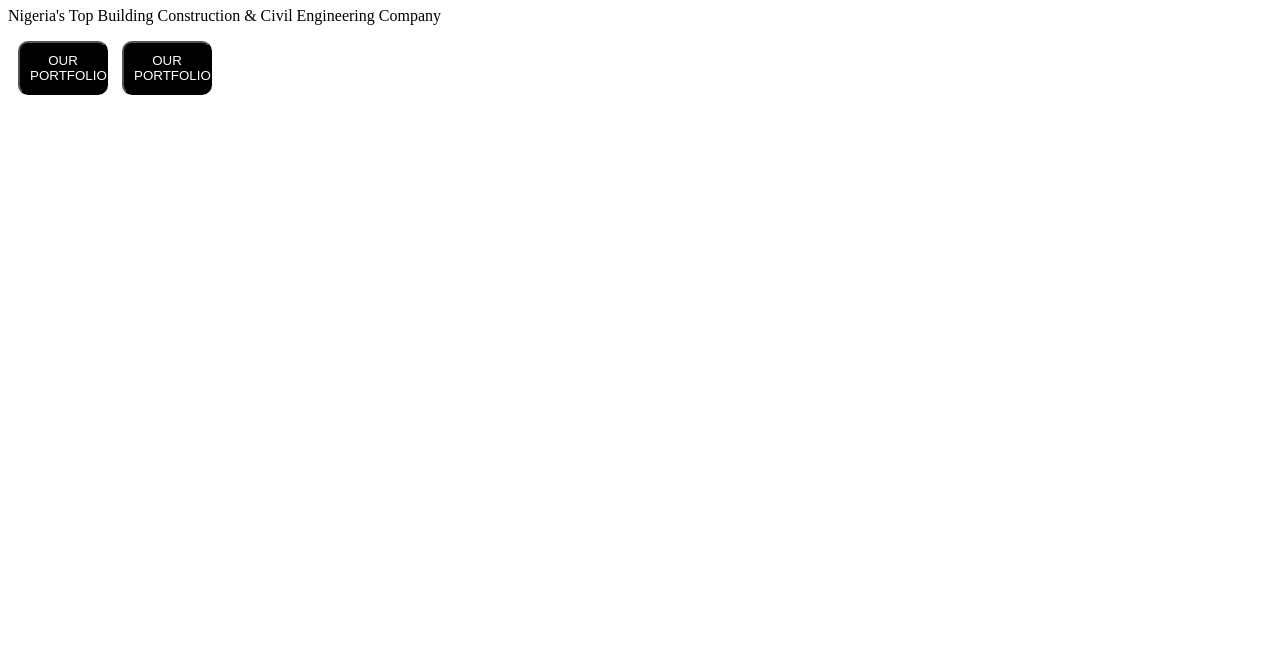
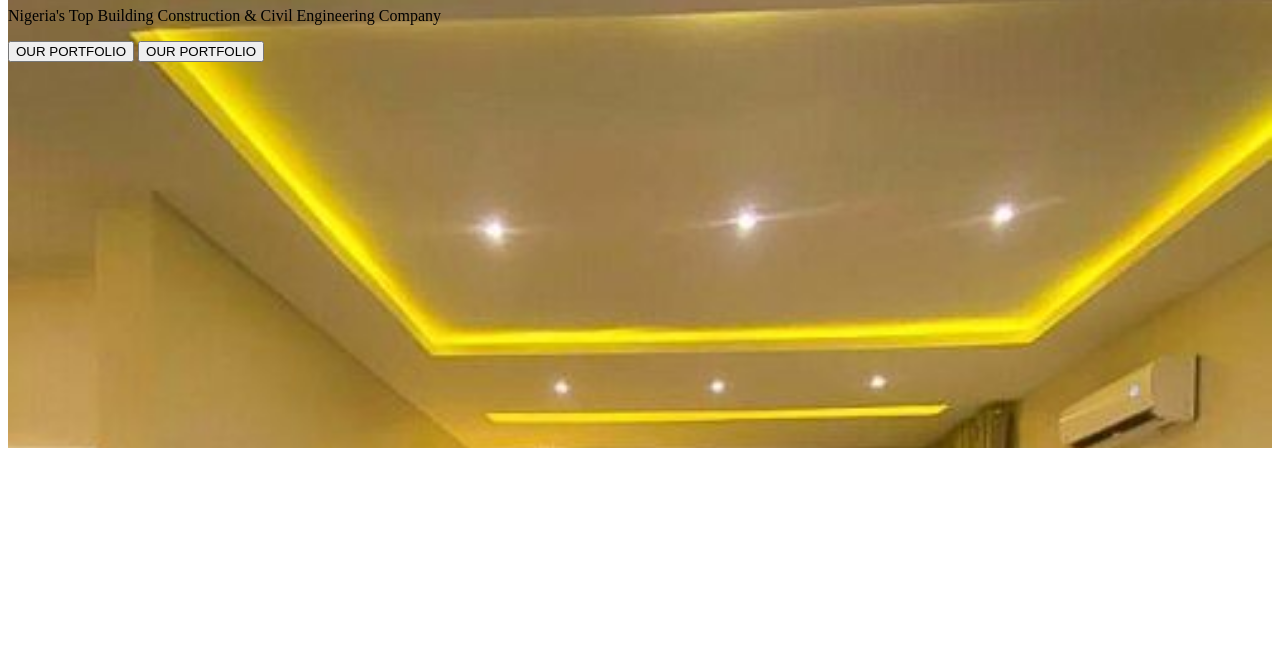
Before and after one commit to TobiFarinde/standwell-structures-website, a plain HTML site: page index.html in a window 1280 px wide. Shown: the part 135-800 px from the top of the page. Drawn offline with Linux system fonts and the light colour scheme.

Commit message:
hero section styling

```diff
--- a/styles.css
+++ b/styles.css
@@ -24,15 +24,8 @@ li a{
     margin-right: 25px;
 }
 
-button {
-    background-color: black;
-    color: white;
-    margin-left: 10px;
-    border-radius: 10px;
-    padding: 10px;
-    width: 90px;
-     }
-
-     button a{
-color: white; font-weight: bold; font-size: 15px;
-     }
+.hero-section {
+    background-image: url('right\ picture.jpeg');
+    background-size: cover;
+    height: 500px;
+}
```
